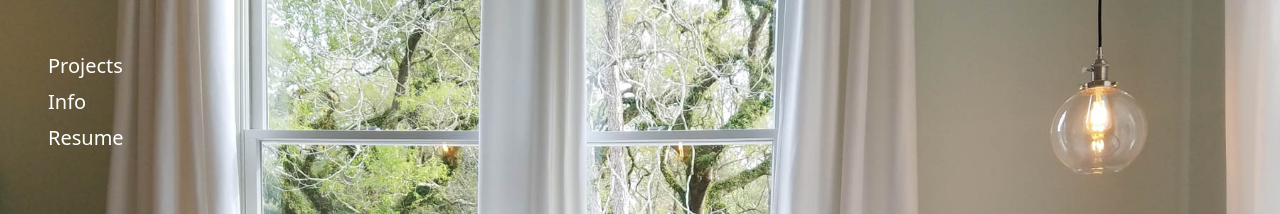
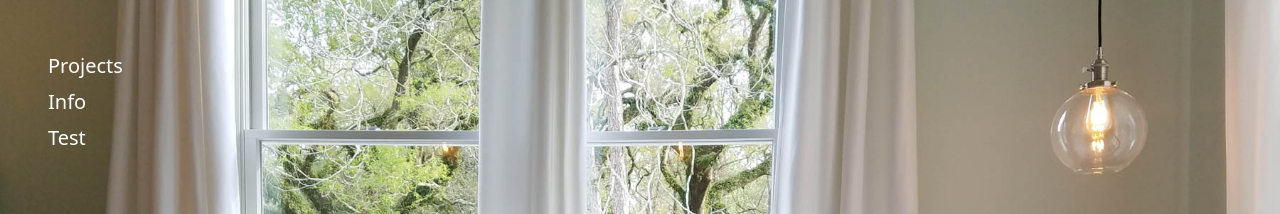
Before and after one commit to wpreble1/portfolio, a React (Create React App) app in the folder client/: page /abita-springs-hotel in a window 1280 px wide. Shown: the top 214 px of the page. Built offline with nearby package versions, Linux system fonts and the light colour scheme.

Commit message:
Add test for heroku version

```diff
--- a/client/src/components/HeaderXL.tsx
+++ b/client/src/components/HeaderXL.tsx
@@ -61,7 +61,7 @@ const HeaderXL: FC<HeaderXLProps> = ({ fullCover }): ReactElement => {
             target="_blank"
             rel="noreferrer noopener"
           >
-            Resume
+            Test
           </a>
         </li>
       </ul>
```
